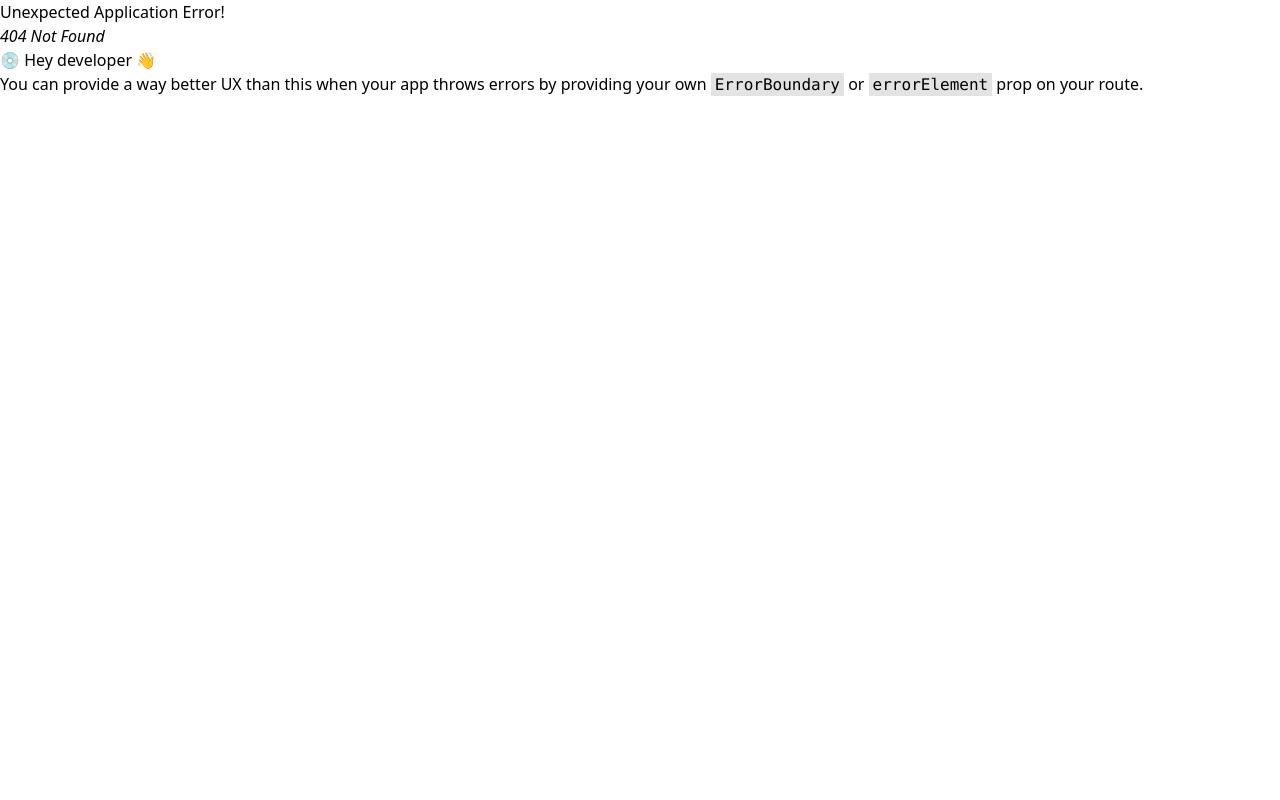
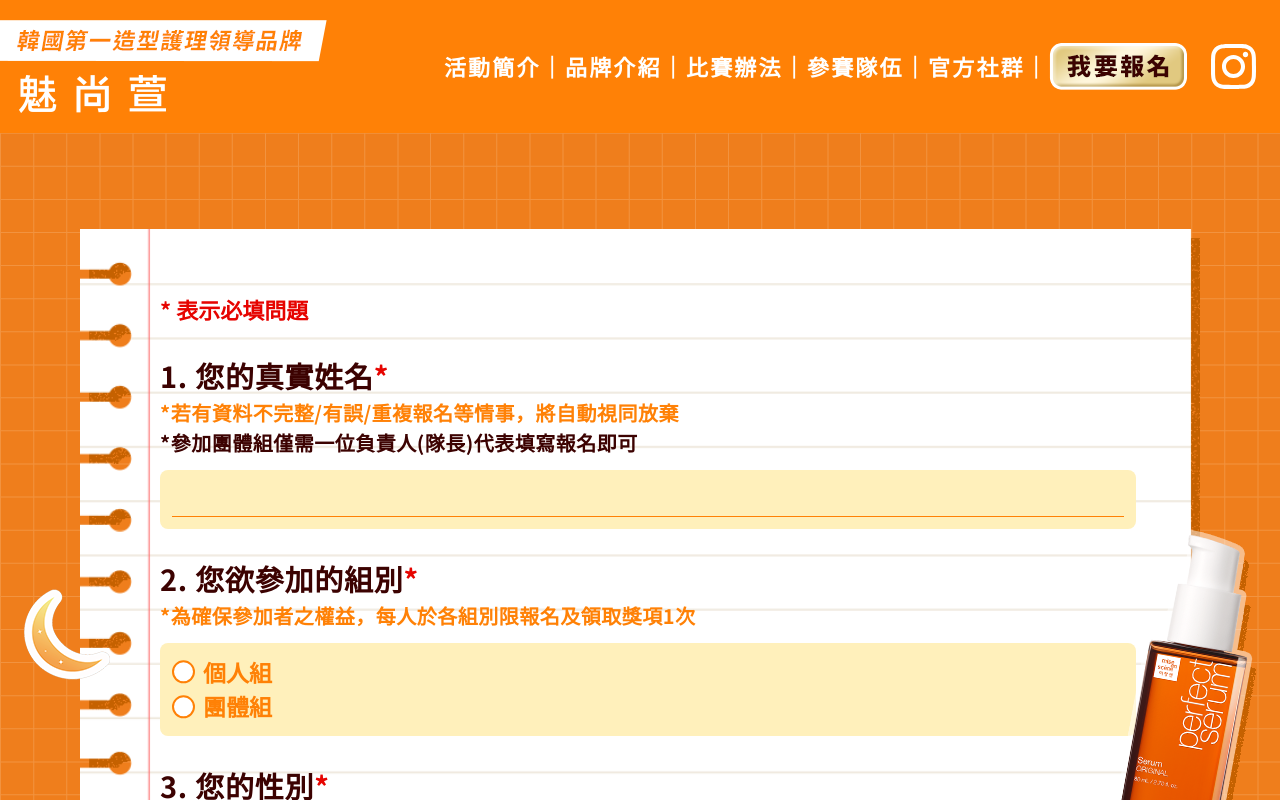
Before and after one commit to Ping-Hsuan-Yu/miseenscene_aespa, a React (Vite) app: page /miseenscene_aespa/sign-up in a window 1280 px wide. Before the commit this address had no page. Shown: the top 800 px of the page. Built offline with nearby package versions, Linux system fonts and the light colour scheme.

Commit message:
Add homepage URL, implement redirect functionality, and update routing paths

```diff
--- a/package.json
+++ b/package.json
@@ -3,6 +3,7 @@
   "private": true,
   "version": "0.0.0",
   "type": "module",
+  "homepage": "https://ping-hsuan-yu.github.io/miseenscene_aespa/",
   "scripts": {
     "dev": "vite",
     "build": "tsc && vite build",
--- a/src/main.tsx
+++ b/src/main.tsx
@@ -1,19 +1,38 @@
-import React from "react";
+import React, { useEffect } from "react";
 import ReactDOM from "react-dom/client";
 import App from "./App.tsx";
 import "./style/DatePicker.css";
 import "./style/Calendar.css";
 import "./style/output.css";
-import { RouterProvider, createBrowserRouter } from "react-router-dom";
+import {
+  RouterProvider,
+  createBrowserRouter,
+  useNavigate,
+} from "react-router-dom";
+
+function Redirect() {
+  const navigate = useNavigate();
+  useEffect(() => {
+    const path = window.location.search.substring(1); // 取得 ? 之後的內容
+    if (path) {
+      navigate(path, { replace: true });
+    }
+  }, [navigate]);
+  return null;
+}
 
 const router = createBrowserRouter([
   {
-    path: "/",
+    path: "/miseenscene_aespa/",
     element: <App />,
   },
   {
-    path: "/sign-up",
+    path: "/miseenscene_aespa/sign-up",
     element: <App signUp />,
+  },
+  {
+    path: "/miseenscene_aespa/*",
+    element: <Redirect />,
   },
 ]);
 
--- a/src/page/Header.tsx
+++ b/src/page/Header.tsx
@@ -81,7 +81,7 @@
           </Link>
           <Nav className="hidden lg:flex items-center justify-center text-white text-22 tracking-widest font-bold text-nowrap">
             <Link
-              to="/"
+              to="/miseenscene_aespa/"
               className="cursor-pointer"
               onClick={() => {
                 handleLinkOnClick(props.ref1);
@@ -90,7 +90,7 @@
               活動簡介
             </Link>
             <Link
-              to="/"
+              to="/miseenscene_aespa/"
               className="cursor-pointer"
               onClick={() => {
                 handleLinkOnClick(props.ref2);
@@ -99,7 +99,7 @@
               品牌介紹
             </Link>
             <Link
-              to="/"
+              to="/miseenscene_aespa/"
               className="cursor-pointer"
               onClick={() => {
                 handleLinkOnClick(props.ref3);
@@ -108,7 +108,7 @@
               比賽辦法
             </Link>
             <Link
-              to="/"
+              to="/miseenscene_aespa/"
               className="cursor-pointer"
               onClick={() => {
                 handleLinkOnClick(props.ref4);
@@ -117,7 +117,7 @@
               參賽隊伍
             </Link>
             <Link
-              to="/"
+              to="/miseenscene_aespa/"
               className="cursor-pointer"
               onClick={() => {
                 handleLinkOnClick(props.ref5);
@@ -125,7 +125,7 @@
             >
               官方社群
             </Link>
-            <Link to="/sign-up" className="cursor-pointer">
+            <Link to="/miseenscene_aespa/sign-up" className="cursor-pointer">
               <img
                 className="object-contain w-full max-w-[138px] min-w-28"
                 src={SignUp}
--- a/vite.config.ts
+++ b/vite.config.ts
@@ -4,5 +4,5 @@
 // https://vitejs.dev/config/
 export default defineConfig({
   plugins: [react()],
-  base:"/"
+  base:"/miseenscene_aespa/"
 })
```
Also changed, not shown: public/404.html (added, +14 -0 lines).
